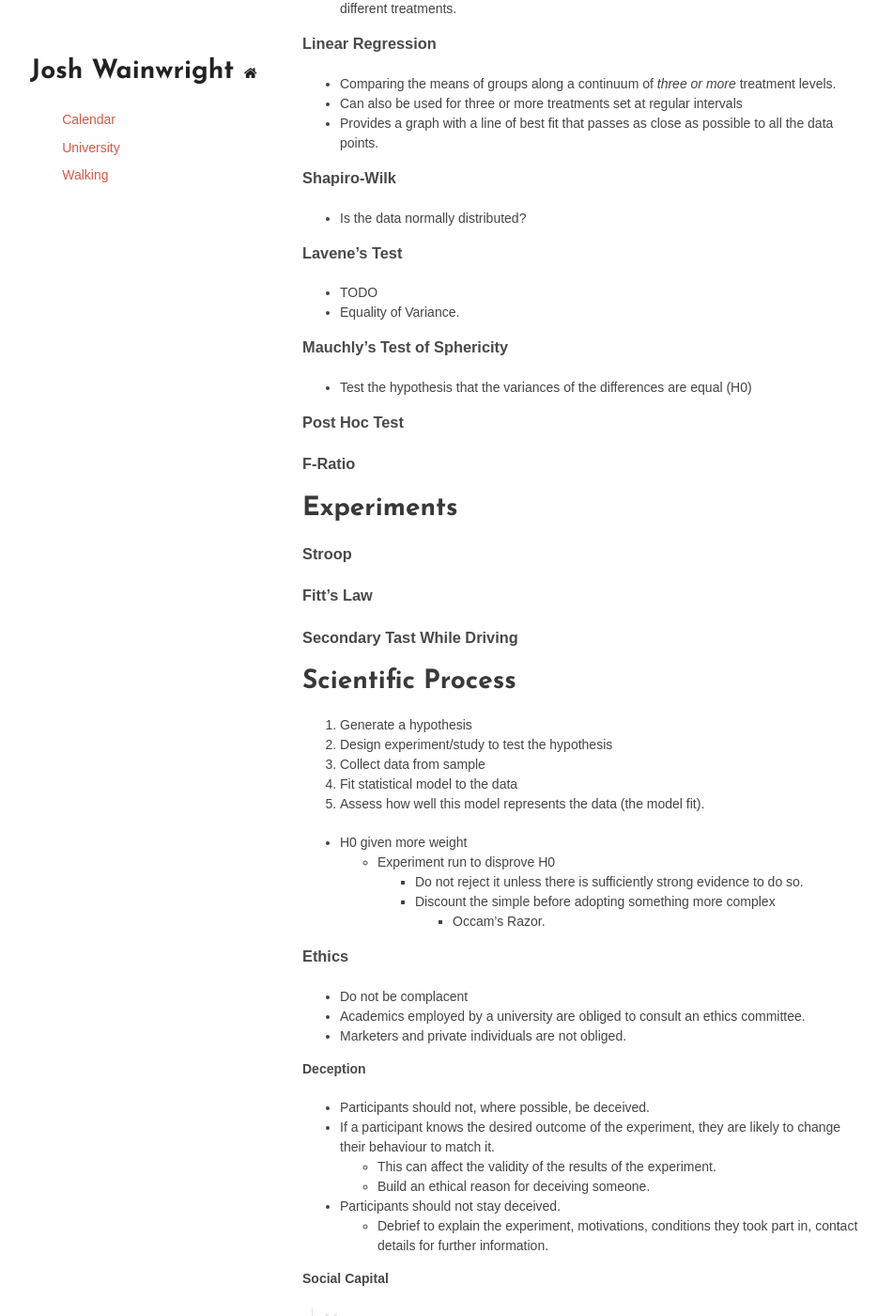
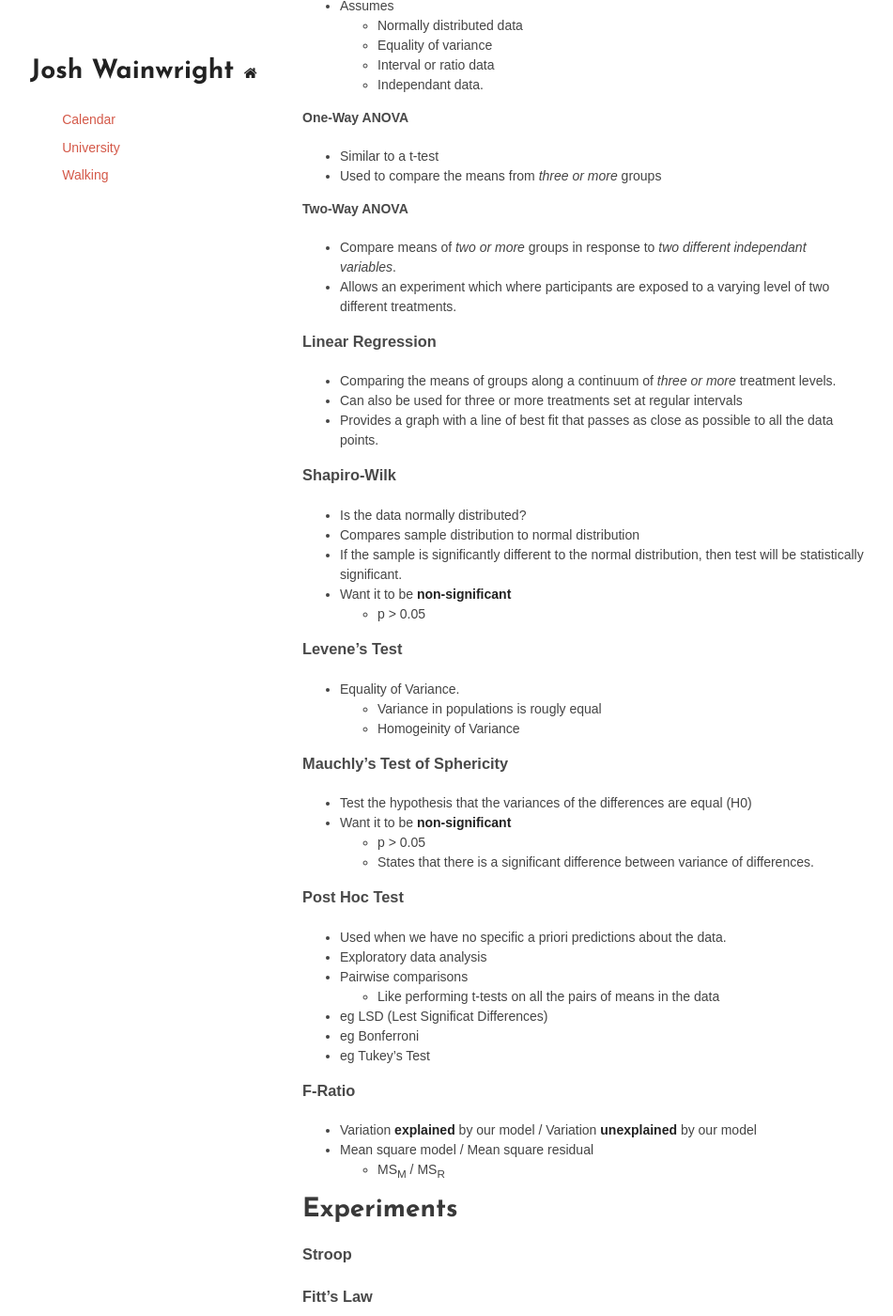
Before and after one commit to jaw42/jaw42.github.com, a Jekyll site: the page built from university/Statistics.md, in a window 1280 px wide and 1400 px high, scrolled down 6198 px. Shown: the whole window at 94% size, without its empty margins (148-1099 px from the left). Built offline with Jekyll 4.4.1, drawn with Linux system fonts in a browser that asks for light colours; some of the changed text lies outside the part shown.

Commit message:
add more notes

```diff
--- a/university/Statistics.md
+++ b/university/Statistics.md
@@ -82,6 +82,16 @@ title: Evaluation Methods and Statistics
   account any grouping of data.
 	- eg normal distribution.
 
+#### Central Limit Theorem
+- Distribution of means that would be expected if the sample size was infinite
+  and the mean was calculated for each sample.
+
+> As `N` increases, the shape of the sampling distribution approaches normal,
+> whatever the shape of the parent population.
+
+- If the population is normal, the sampling distribution of the mean will be
+  exactly normal regardless of the sample size.
+
 #### Degrees of Freedom
 - In general degrees of freedom is
 	- The number of data points minus the number of parameters that went into
@@ -179,33 +189,37 @@ title: Evaluation Methods and Statistics
 ### Evaluating the Model
 - If SSM is large, the model has made big improvements of just using the mean.
 - If SSM is small then the model has made little improvement over the mean.
-- **R<sup>2</sup>** shows how much improvement has been made:
-	- R<sup>2</sup> = SSM / SST
+- **R²** shows how much improvement has been made:
+	- R² = SSM / SST
 	- How much variation explained by the model as a proportion of how much
 	  there was in the first place.
-	- R<sup>2</sup> &times; 100 = percentage of variation explained by the
-	  model.
+	- R² &times; 100 = percentage of variation explained by the model.
 - Can also evaluate the success of the model using F-ratio test.
-
-### F-Ratio
-TODO
-EMS06
 
 ## Statistical Tests
 
 ### Correlation Test
+- Reported as
+	- r(`degrees of freedom`) = `coefficient`, p< `P-value`
+	- eg r(82)=-0.79, p<0.001
 
 ### T-Test
 - Most basic form of statistical test
+- If the sample mean difference is larger than we expect
+	- We have collected two samples by chance that are atypical of the
+	  population, **or**
+	- The two samples are from different populations.
 
 #### Standard T-Test
 - Between Subjects
+- Independant means t-test
 - Used when there are exactly 2 groupt to be tested
 	- eg. control group vs. expermimental group
 - Are two sets of data significantly different from one another?
 
-#### Paired T-Test (t test for dummies)
+#### Paired T-Test
 - Within Subjects
+- Dependant means t-test
 - Compares the actual difference between two means in relation to the variation
   in the data
 	- Expressed as the standard deviation of the difference between the mean.
@@ -242,17 +256,37 @@ EMS06
 
 ### Shapiro-Wilk
 - Is the data normally distributed?
+- Compares sample distribution to normal distribution
+- If the sample is significantly different to the normal distribution, then
+  test will be statistically significant.
+- Want it to be **non-significant**
+	- p > 0.05
 
-### Lavene's Test
-- TODO
+### Levene's Test
 - Equality of Variance.
+	- Variance in populations is rougly equal
+	- Homogeinity of Variance
 
 ### Mauchly's Test of Sphericity
 - Test the hypothesis that the variances of the differences are equal (H0)
+- Want it to be **non-significant**
+	- p > 0.05
+	- States that there is a significant difference between variance of
+	  differences.
 
 ### Post Hoc Test
+- Used when we have no specific a priori predictions about the data.
+- Exploratory data analysis
+- Pairwise comparisons
+	- Like performing t-tests on all the pairs of means in the data
+- eg LSD (Lest Significat Differences)
+- eg Bonferroni
+- eg Tukey's Test
 
 ### F-Ratio
+- Variation **explained** by our model / Variation **unexplained** by our model
+- Mean square model / Mean square residual
+	- MS<sub>M</sub> / MS<sub>R</sub>
 
 ## Experiments
 
@@ -275,6 +309,15 @@ EMS06
 		  so.
 		- Discount the simple before adopting something more complex
 			- Occam's Razor.
+- Claim, Data, Qualification, Warrant
+	- Claim
+		- What is it that is being suggesting.
+	- Data
+		- What information is availible to back this up.
+	- Qualification
+		- What degree of certainty is there.
+	- Warrant
+		- Interprets the data and shows how it supports the claim.
 
 ### Ethics
 - Do not be complacent
```
Also changed, not shown: other parts of university/Statistics.md (+4 -6 lines), university/OperatingSystems.md (+37 -1 lines).
